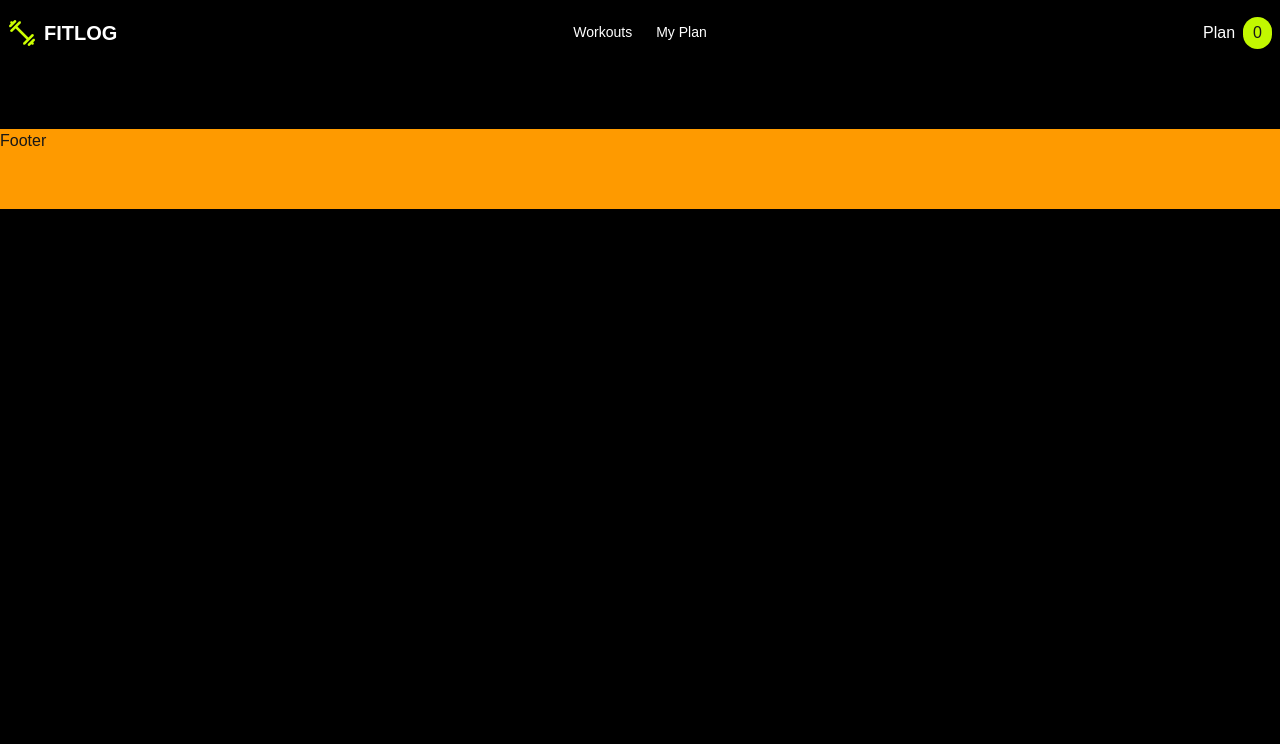
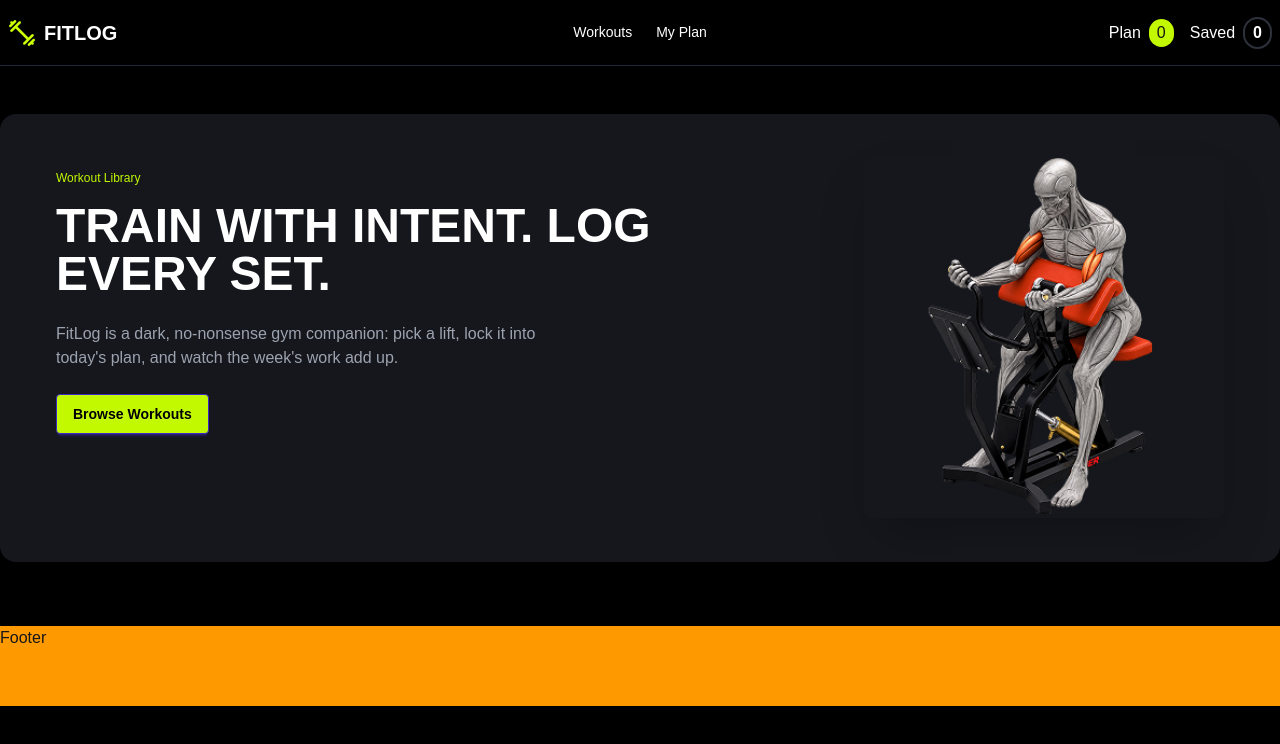
Before and after one commit to Irtisam99/Fit-Log, a Next.js app: page / in a window 1280 px wide. Shown: the top 744 px of the page. Built offline with nearby package versions, Linux system fonts and the light colour scheme.

Commit message:
Hero Section Added

```diff
--- a/src/app/page.tsx
+++ b/src/app/page.tsx
@@ -1,3 +1,4 @@
+import Hero from "@/components/homepage/Hero";
 import Footer from "@/components/shared/Footer";
 import Navbar from "@/components/shared/Navbar";
 import Image from "next/image";
@@ -5,7 +6,7 @@ import Image from "next/image";
 export default function Home() {
   return (
     <>
-
+      <Hero></Hero>
     </>
   );
 }
--- /dev/null
+++ b/src/components/homepage/Hero.tsx
@@ -0,0 +1,43 @@
+import Image from 'next/image';
+import React from 'react';
+import banner from '@/assets/banner.png'
+
+const Hero = () => {
+    return (
+        <div className="bg-[#15171D] h-auto lg:h-[448px] container mx-auto mt-[48px] rounded-2xl">
+            <div className="flex flex-col h-full items-center justify-center text-center lg:flex-row lg:items-stretch lg:text-left p-6 sm:p-8 lg:p-[56px]">
+
+                <div>
+                    <p className='text-[#C2F800] text-xs mb-4'>Workout Library</p>
+
+                    <h1 className="text-3xl sm:text-4xl lg:text-5xl font-bold text-[#FFFFFF]">
+                        TRAIN WITH INTENT. LOG <br className="hidden lg:block" />
+                        EVERY SET.
+                    </h1>
+
+                    <p className="py-6 text-[#9CA3AF] text-sm sm:text-base">
+                        FitLog is a dark, no-nonsense gym companion: pick a lift, lock it
+                        into <br className="hidden lg:block" /> today's plan, and watch the week's work add up.
+                    </p>
+
+                    <button className="btn btn-primary bg-[#C2F800] text-black">
+                        Browse Workouts
+                    </button>
+                </div>
+
+                <div className='mt-8 lg:mt-0 ml-0 lg:ml-auto flex items-center justify-items-end'>
+                    <Image
+                        alt="Tailwind CSS hero component"
+                        src={banner}
+                        width={400}
+                        height={336}
+                        className="max-w-[350px] sm:max-w-[360px] lg:w-[400px] rounded-lg shadow-2xl object-cover"
+                    />
+                </div>
+
+            </div>
+        </div>
+    );
+};
+
+export default Hero;
--- a/src/components/shared/Navbar.tsx
+++ b/src/components/shared/Navbar.tsx
@@ -6,15 +6,16 @@ import Link from 'next/link';
 import { usePathname } from 'next/navigation';
 
 const Navbar = () => {
-    const pathname=usePathname()
+    const pathname = usePathname()
     const items = (
         <>
-            <li className=''><Link href='/workouts' className={pathname==='/workouts'? "text-[#C2F800] font-semibold bg-[#1A2312] rounded-2xl px-4 py-1.5":"text-white"}>Workouts</Link></li>
-            <li className=''><Link href='/myPlan' className={pathname==='/myPlan'? "text-[#C2F800] font-semibold bg-[#1A2312] rounded-2xl px-4 py-1.5": "text-white"}>My Plan</Link></li>
+            <li className=''><Link href='/workouts' className={pathname === '/workouts' ? "text-[#C2F800] font-semibold bg-[#1A2312] rounded-2xl px-4 py-1.5" : "text-white"}>Workouts</Link></li>
+            <li className=''><Link href='/myPlan' className={pathname === '/myPlan' ? "text-[#C2F800] font-semibold bg-[#1A2312] rounded-2xl px-4 py-1.5" : "text-white"}>My Plan</Link></li>
         </>
     );
 
     return (
+        <>
             <div className="navbar bg-black container mx-auto">
 
                 {/* Left section */}
@@ -88,16 +89,25 @@ const Navbar = () => {
                 </div>
 
                 {/* Right section */}
-            <div className="navbar-end">
+                <div className="navbar-end gap-4">
                     <button className="flex justify-center items-center gap-2">
                         <span className='text-white'>Plan</span>
-                    <div className='bg-[#C2F800] px-2.5 py-1 rounded-4xl'>
+                        <div className='bg-[#C2F800] px-2 py-0.5 rounded-4xl'>
+                            0
+                        </div>
+                    </button>
+                    <button className="flex justify-center items-center gap-2">
+                        <span className='text-white'>Saved</span>
+                        <div className='px-2 py-0.5 rounded-4xl border-2 border-[#2D313B] text-white font-bold'>
                             0
                         </div>
                     </button>
                 </div>
 
             </div>
+            <div className="border-t border-gray-800"></div>
+
+        </>
     );
 };
 
```
Lines whose indentation alone changed are shown as unchanged.
